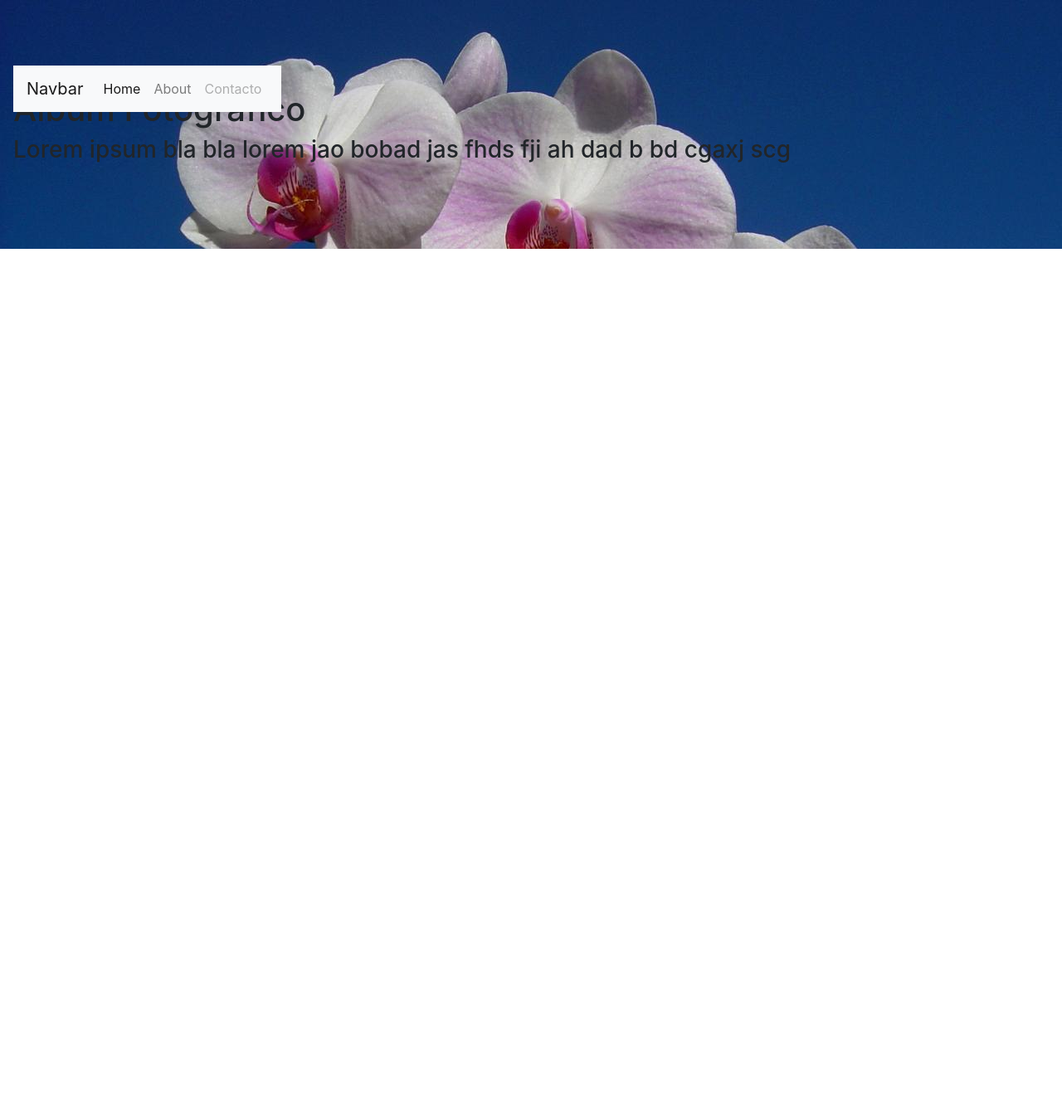
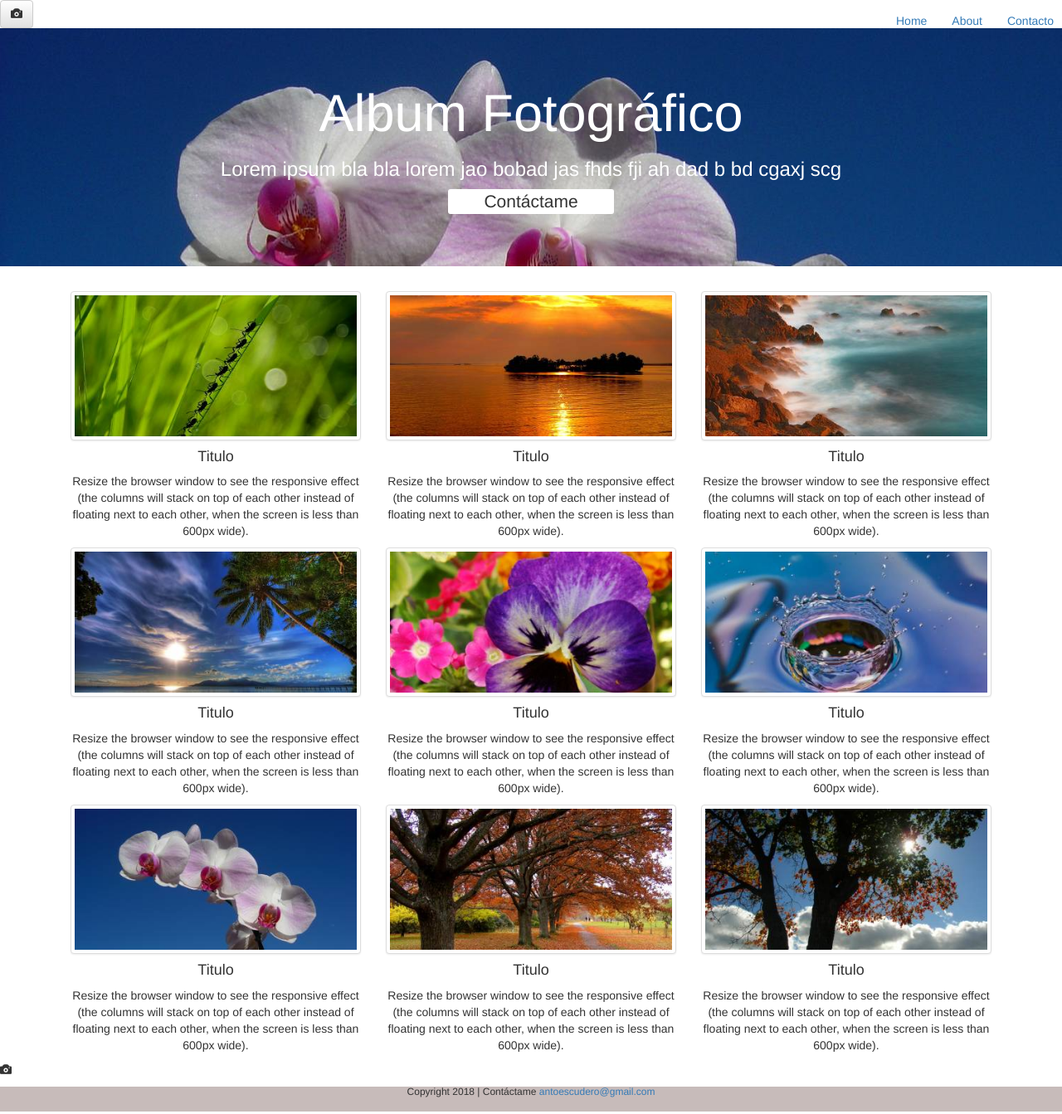
Before and after one commit to aescuderof/dl7, a plain HTML site: page index.html in a window 1280 px wide. Shown: the whole page at 83% size. Before the commit the page ends 800 px from the top, so only its background shows below. Drawn offline with nearby package versions, Linux system fonts and the light colour scheme.

Commit message:
index listo

```diff
--- a/estilo.css
+++ b/estilo.css
@@ -1,16 +1,58 @@
-#hero {
+.jumbotron {
 
 	width:100%;
-	background-image:url(actividad-bootstrap-photogallery-master/assets/images/bg.jpg)
+	background-image:url(actividad-bootstrap-photogallery-master/assets/images/bg.jpg);
+	text-align:	center;
 
 }
 
-.navbar {
+.navbar-navbar-default {
+
+text-align: center;
+margin-right: 10px;
 float: right;
-position:fixed;
+position: static;
+background-color: transparent;
 }
 
-#texto-hero {
-	padding-top: 100px;
-	display:block;
+
+#button {
+justify-content: center;
+text-align: center;
+background-color: white;
+width: 200px;
+margin: auto;
+border-radius: 3px;
+
 }
+
+.texto-jumbotron {
+
+text-align:center;
+color: white;
+}
+
+h4 {
+
+	text-align: center;
+}
+
+p {
+
+text-align: center;
+
+}
+
+
+.glyphicon glyphicon-camera {
+margin: auto;
+
+}
+
+h6 {
+background-color: #C7BBBA;
+text-align: center;
+height: 30px;
+
+
+}
--- a/index.html
+++ b/index.html
@@ -4,7 +4,14 @@
    <meta charset="utf-8">
    <title>Portafolio Fotográfico</title>
    <meta charset="utf-8">
- <link rel="stylesheet" href="https://stackpath.bootstrapcdn.com/bootstrap/4.1.3/css/bootstrap.min.css" integrity="sha384-MCw98/SFnGE8fJT3GXwEOngsV7Zt27NXFoaoApmYm81iuXoPkFOJwJ8ERdknLPMO" crossorigin="anonymous">
+       <!-- Latest compiled and minified CSS -->
+    <link rel="stylesheet" href="https://maxcdn.bootstrapcdn.com/bootstrap/3.3.7/css/bootstrap.min.css" integrity="sha384-BVYiiSIFeK1dGmJRAkycuHAHRg32OmUcww7on3RYdg4Va+PmSTsz/K68vbdEjh4u" crossorigin="anonymous">
+
+    <!-- Optional theme -->
+    <link rel="stylesheet" href="https://maxcdn.bootstrapcdn.com/bootstrap/3.3.7/css/bootstrap-theme.min.css" integrity="sha384-rHyoN1iRsVXV4nD0JutlnGaslCJuC7uwjduW9SVrLvRYooPp2bWYgmgJQIXwl/Sp" crossorigin="anonymous">
+
+    <!-- Latest compiled and minified JavaScript -->
+    <script src="https://maxcdn.bootstrapcdn.com/bootstrap/3.3.7/js/bootstrap.min.js" integrity="sha384-Tc5IQib027qvyjSMfHjOMaLkfuWVxZxUPnCJA7l2mCWNIpG9mGCD8wGNIcPD7Txa" crossorigin="anonymous"></script>
 
    <link rel="js" href="js/hola.js">
 
@@ -13,39 +20,140 @@
 </head>
 
 <body>
-	<div id="hero" style="height:300px;">
-    	<div class="navbar">
-                <nav class="navbar navbar-expand-lg navbar-light bg-light">
-          <a class="navbar-brand" href="#">Navbar</a>
-          <button class="navbar-toggler" type="button" data-toggle="collapse" data-target="#navbarSupportedContent" aria-controls="navbarSupportedContent" aria-expanded="false" aria-label="Toggle navigation">
-            <span class="navbar-toggler-icon"></span>
+
+    <button type="button" class="btn btn-default" aria-label="Left Align">
+  <span class="glyphicon glyphicon-camera" aria-hidden="true"></span>
 </button>
 
-          <div class="collapse navbar-collapse" id="navbarSupportedContent">
-            <ul class="navbar-nav mr-auto">
-              <li class="nav-item active">
-                <a class="nav-link" href="#">Home <span class="sr-only">(current)</span></a>
-              </li>
-              <li class="nav-item">
-                <a class="nav-link" href="#">About</a>
-              </li>
+<nav class="navbar-navbar-default">
 
-              <li class="nav-item">
-                <a class="nav-link disabled" href="#">Contacto</a>
-              </li>
+      <ul class="nav navbar-nav navbar-right">
+        <li><a href="#">Home</a></li>
+        <li><a href="#">About</a></li>
+        <li><a href="#">Contacto</a></li>
+
       </ul>
-
-          </div>
 </nav>
 
 
-        <h1 id="texto-hero"> Album Fotográfico</h1>
+<div class="jumbotron">
+    <div class="texto-jumbotron">
+        <h1> Album Fotográfico</h1>
         <h3> Lorem ipsum bla bla lorem jao  bobad  jas fhds fji ah dad b bd cgaxj scg </h3>
+    </div>
 
+    <div id="button">
+            <p> Contáctame </p>
+
+    </div>
+</div>
+<!--fin header-->
+
+
+
+
+
+<div class="container">
+
+
+    <!--columna 1-->
+    <div class="col-md-4">
+        <img src="actividad-bootstrap-photogallery-master/assets/images/1.jpg" class="img-thumbnail"/>
+        <h4>Titulo</h4>
+        <p> Resize the browser window to see the responsive effect (the columns will stack on top of each other instead of floating next to each other, when the screen is less than 600px wide).
+        </p>
+
+    </div>
+    <!--columna 2-->
+
+    <div class="col-md-4">
+        <img src="actividad-bootstrap-photogallery-master/assets/images/2.jpg" class="img-thumbnail"/>
+         <h4>Titulo</h4>
+        <p> Resize the browser window to see the responsive effect (the columns will stack on top of each other instead of floating next to each other, when the screen is less than 600px wide).
+        </p>
+
+    </div>
+    <!--columna 3-->
+    <div class="col-md-4">
+        <img src="actividad-bootstrap-photogallery-master/assets/images/3.jpg" class="img-thumbnail"/>
+         <h4>Titulo</h4>
+        <p> Resize the browser window to see the responsive effect (the columns will stack on top of each other instead of floating next to each other, when the screen is less than 600px wide).
+        </p>
+
+    </div>
+
+    <!--FILA 2-->
+
+      <!--columna 1-->
+      <div class="col-md-4">
+        <img src="actividad-bootstrap-photogallery-master/assets/images/4.jpg" class="img-thumbnail" />
+         <h4>Titulo</h4>
+        <p> Resize the browser window to see the responsive effect (the columns will stack on top of each other instead of floating next to each other, when the screen is less than 600px wide).
+        </p>
+
+    </div>
+    <!--columna 2-->
+
+    <div class="col-md-4">
+        <img src="actividad-bootstrap-photogallery-master/assets/images/5.jpg" class="img-thumbnail"/>
+         <h4>Titulo</h4>
+        <p> Resize the browser window to see the responsive effect (the columns will stack on top of each other instead of floating next to each other, when the screen is less than 600px wide).
+        </p>
+
+    </div>
+    <!--columna 3-->
+    <div class="col-md-4">
+        <img src="actividad-bootstrap-photogallery-master/assets/images/6.jpg" class="img-thumbnail"/>
+         <h4>Titulo</h4>
+        <p> Resize the browser window to see the responsive effect (the columns will stack on top of each other instead of floating next to each other, when the screen is less than 600px wide).
+        </p>
+    </div>
+
+
+    <!--FILA 2-->
+
+      <!--columna 1-->
+      <div class="col-md-4">
+        <img src="actividad-bootstrap-photogallery-master/assets/images/7.jpg" class="img-thumbnail" />
+         <h4>Titulo</h4>
+        <p> Resize the browser window to see the responsive effect (the columns will stack on top of each other instead of floating next to each other, when the screen is less than 600px wide).
+        </p>
+
+    </div>
+    <!--columna 2-->
+
+    <div class="col-md-4">
+        <img src="actividad-bootstrap-photogallery-master/assets/images/8.jpg" class="img-thumbnail"/>
+         <h4>Titulo</h4>
+        <p> Resize the browser window to see the responsive effect (the columns will stack on top of each other instead of floating next to each other, when the screen is less than 600px wide).
+        </p>
+
+    </div>
+    <!--columna 3-->
+    <div class="col-md-4">
+        <img src="actividad-bootstrap-photogallery-master/assets/images/9.jpg" class="img-thumbnail"/>
+         <h4>Titulo</h4>
+        <p> Resize the browser window to see the responsive effect (the columns will stack on top of each other instead of floating next to each other, when the screen is less than 600px wide).
+        </p>
     </div>
 
 
 </div>
+<!--fin fila 2-->
+
+
+
+<!--fin fila 2-->
+
+
+<footer>
+
+    <span class="glyphicon glyphicon-camera" aria-hidden="true"></span>
+
+    <h6> Copyright 2018 | Contáctame <a href="mailto:antoescudero@gmail.com">antoescudero@gmail.com </a></h6>
+</footer>
+
+
 
 
 
```
Also changed, not shown: package-lock.json (added). Lines whose indentation alone changed are shown as unchanged.
